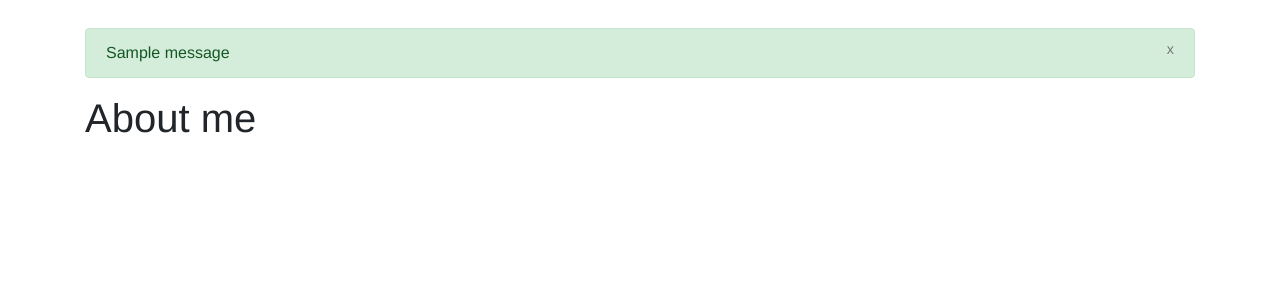
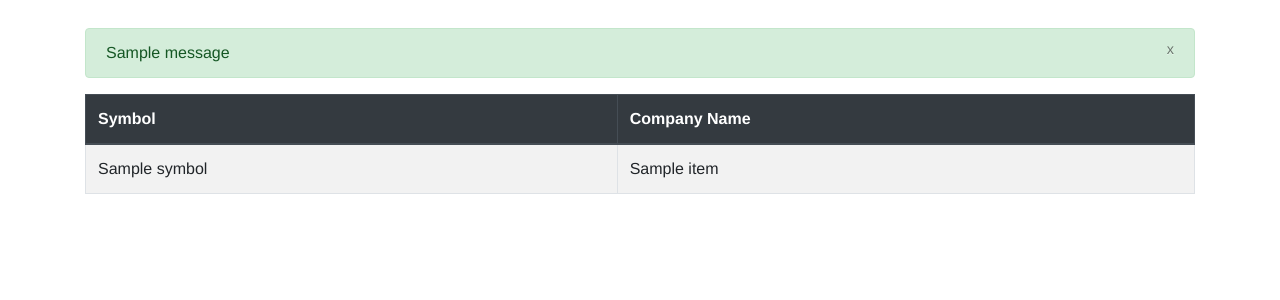
Before and after one commit to jnilesh/Stock-Application, a Django app: template quotes/templates/about.html in a window 1280 px wide. Shown: the part 92-392 px from the top of the page. Run offline with Django 3.2, Linux system fonts and the light colour scheme; the template is opened without the code that fills it: most values are stand-ins (such as "Sample title", 1, 10 or a date in 2020); one stand-in notice (Sample message) is shown; some libraries are stand-ins or nearby versions.

Commit message:
all symbols added

```diff
--- a/quotes/templates/about.html
+++ b/quotes/templates/about.html
@@ -6,8 +6,39 @@
 Stocks | About Me
 {% endblock %}
 
+
+
 {% block content %}
 
-<h1>About me </h1>
+<!-- {{api}}
+ -->
+{% if api %}
+<table class="table table-striped table-bordered">
+  <thead class="thead-dark">
+    <tr>
+    	<th scope="col">Symbol</th>
+		<th scope="col">Company Name</th>
+<!-- 		<th scope="col">Stock Price</th>
+		<th scope="col">Previous Close</th>
+      <th scope="col">Market Cap</th>
+      <th scope="col">YTD Change</th>
+      <th scope="col">52 Week High</th>
+      <th scope="col">52 Week Low</th>
+      <th scope="col">Delete Stock</th> -->
+    </tr>
+  </thead>
+{% for item in api %}
+<!-- {{ item.symbol }}<br> -->
+	<tbody>
+	    <tr>
+	    	<td>{{ item.symbol }}</td>
+			<td>{{ item.name }}</td>
+	    </tr>
+
+{% endfor %}
+
+	  </tbody>
+</table>
+{% endif %}
 
 {% endblock %}
--- a/quotes/templates/base.html
+++ b/quotes/templates/base.html
@@ -46,7 +46,7 @@
 				{% if messages %}
 		{% for message in messages %}
 			<br>
-			<div class="alert alert-success alert-dismissable" role="alert">
+			<div class="alert {{ message.tags }} alert-dismissable" role="alert">
 				<button class="close" data-dismiss="alert" >
 					<small><sup>x</sup></small>
 				</button>
```
Also changed, not shown: quotes/views.py (+19 -1 lines), stocks/settings.py (+9 -0 lines), db.sqlite3.
